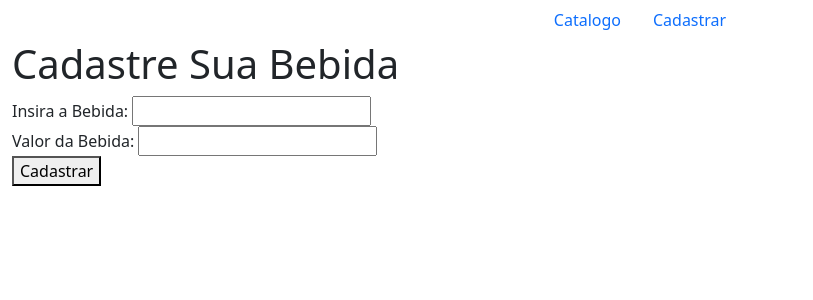
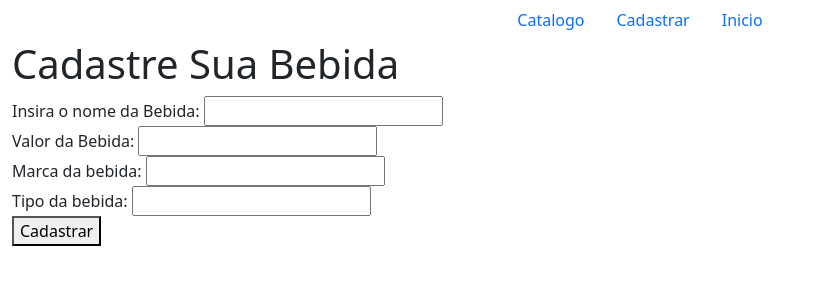
Before and after one commit to pablohenriq01/Projeto_Semestral, a Flask app: page /cadastrar in a window 1280 px wide. Shown: the top 300 px of the page, without its empty margins (0-813 px from the left). Run offline with Flask 3, Linux system fonts and the light colour scheme; some libraries are stand-ins or nearby versions.

Commit message:
Adicionando a pagina inicio e fazendo mudanças no cadastrar

```diff
--- a/app.py
+++ b/app.py
@@ -14,10 +14,10 @@ class Bebidas:
 app = Flask(__name__)
 
 #config banco de dados PostgreSQL - Pablo
-app.config['SQLALCHEMY_DATABASE_URI'] = 'postgresql://postgres:4701@localhost/db_adega'
+#app.config['SQLALCHEMY_DATABASE_URI'] = 'postgresql://postgres:4701@localhost/db_adega'
 
 #config - Joao
-#app.config['SQLALCHEMY_DATABASE_URI'] = 'postgresql://postgres:CASTELO2004@localhost/testedb'
+app.config['SQLALCHEMY_DATABASE_URI'] = 'postgresql://postgres:CASTELO2004@localhost/testedb'
 
 
 #config banco de dados MySQL - pip install pymysql
@@ -43,8 +43,8 @@ def cadastrar():
 
 
 @app.route("/")
-def main():
-    return "Rota principal do projeto"
+def home():
+    return render_template("home.html")
 
 @app.route("/catalogo")
 def catalogo():
--- a/templates/cadastrar.html
+++ b/templates/cadastrar.html
@@ -8,8 +8,8 @@
 
         <form>
             <div>
-                <label for="bebida">Insira a Bebida:</label>
-                <input type="text" id="bebida" name="bebida" required>
+                <label for="Nome_bebida">Insira o nome da Bebida:</label>
+                <input type="text" id="Nome_bebida" name="Nome_bebida" required>
             </div>
 
             <div>
@@ -17,6 +17,16 @@
                 <input type="number" id="valor" name="valor" step="0.01" required>
             </div>
 
+            <div>
+                <label for="Marca">Marca da bebida:</label>
+                <input type="text" id="Marca" name="Marca" required>
+            </div>
+
+            <div>
+                <label for="Tipo_bebida">Tipo da bebida:</label>
+                <input type="text" id="Tipo_bebida" name="Tipo_bebida" required>
+            </div>
+
             <button type="submit">Cadastrar</button>
         </form>
     </body>
--- a/templates/template.html
+++ b/templates/template.html
@@ -13,6 +13,9 @@
         <li class="nav-item">
           <a class="nav-link" href="/cadastrar">Cadastrar</a>
         </li>
+        <li class="nav-item">
+          <a class="nav-link" href="/">Inicio</a>
+        </li>
       </ul>
       <div class="container text-center"">
         {% block catalogo %} {% endblock %}
@@ -21,5 +24,8 @@
       <div class="container-fluid">
         {% block cadastrar %} {% endblock %}
       </div>
+
+      <div class="container-fluid">
+        {% block home %} {% endblock %}
 </body>
 </html>
```
Also changed, not shown: templates/home.html (added, +10 -0 lines).
